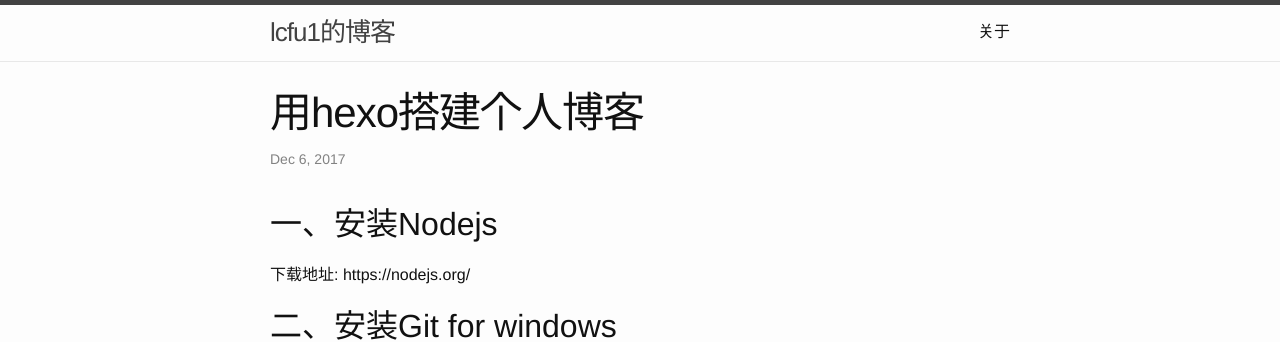
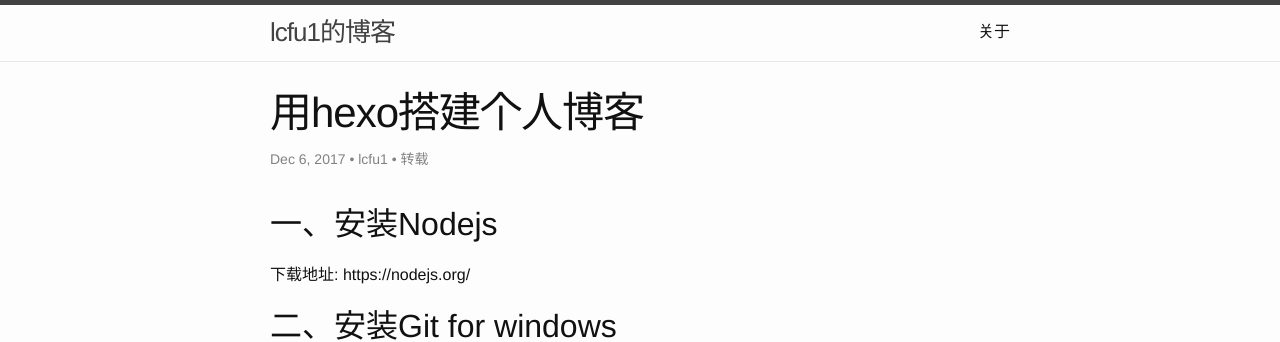
Before and after one commit to ahskk/lcfu1.github.io, a Jekyll site: the page built from _posts/2017-12-06-用Hexo搭建个人博客.md, in a window 1280 px wide and 900 px high. Shown: the top 342 px of the window. Built offline with Jekyll 4.4.1, drawn with Linux system fonts in a browser that asks for light colours.

Commit message:
Update 2017-12-06-用Hexo搭建个人博客.md

```diff
--- a/_posts/2017-12-06-用Hexo搭建个人博客.md
+++ b/_posts/2017-12-06-用Hexo搭建个人博客.md
@@ -1,6 +1,8 @@
 ---
 layout: post
 title: 用hexo搭建个人博客
+author: lcfu1
+original: 转载
 ---
 
 ## 一、安装Nodejs
```
